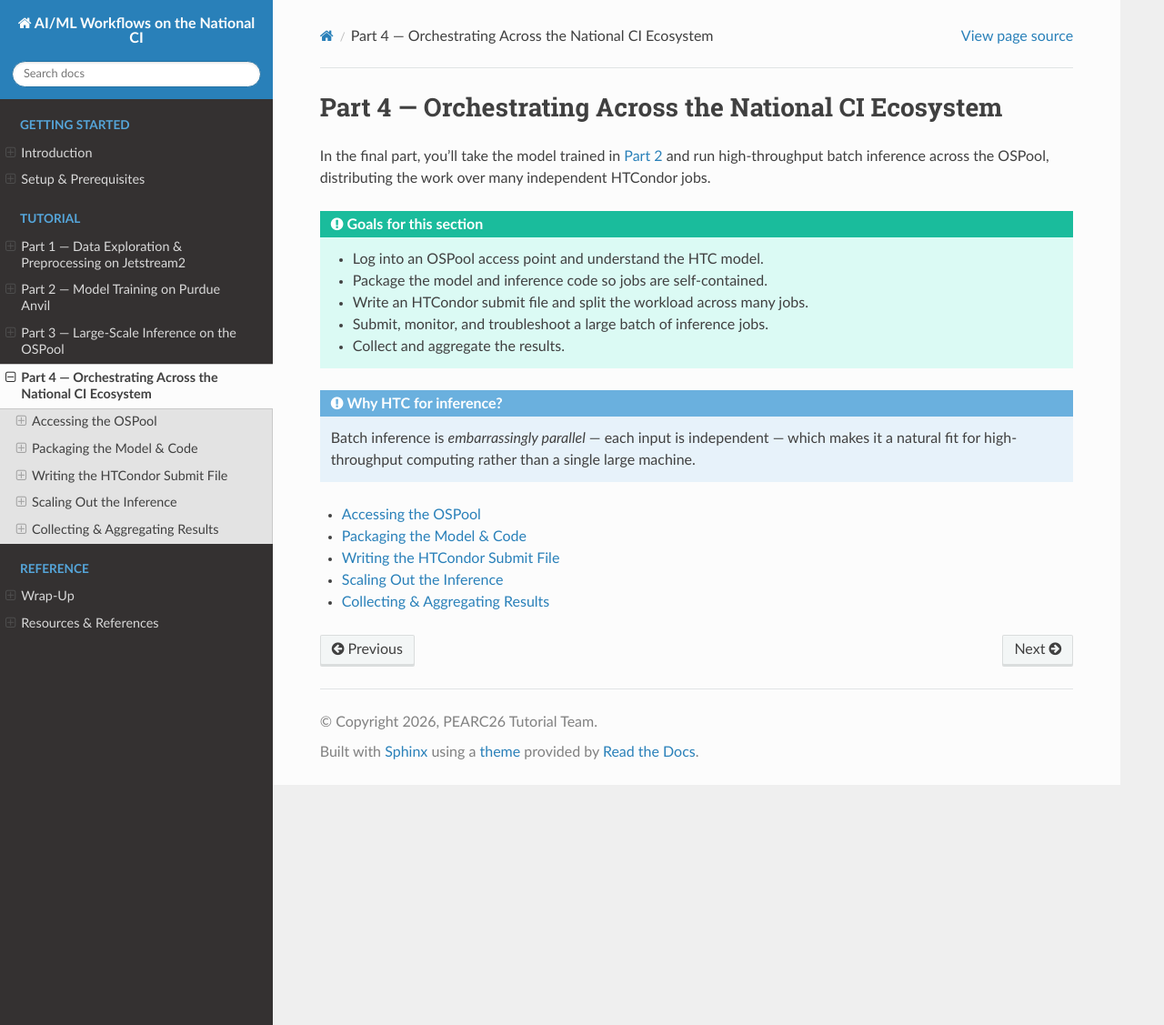
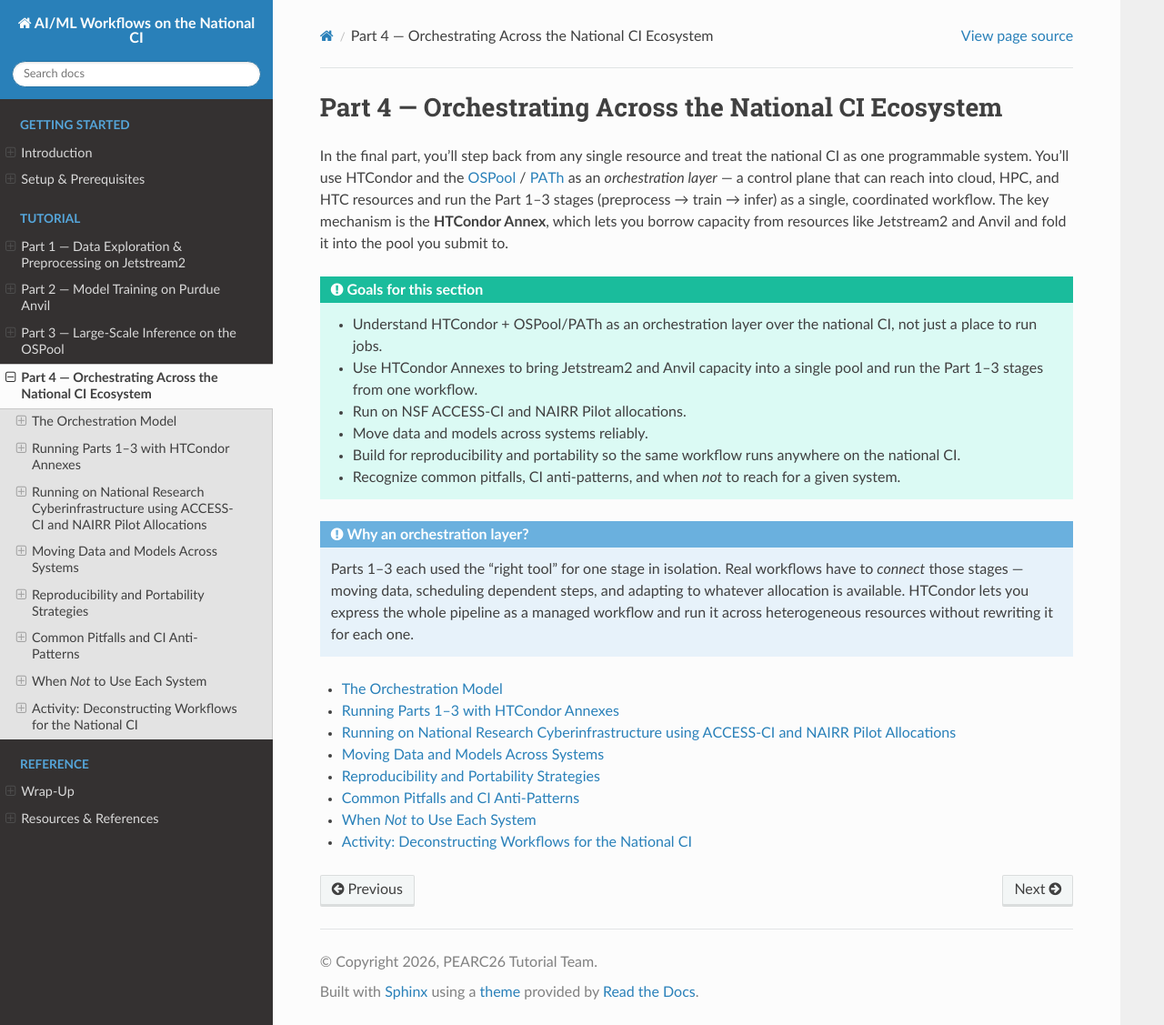
Before and after one commit to dmora127/PEARC26-AIML-on-National-CI, a Sphinx documentation site: the page built from docs/source/part4-orchestrating-across-ci/index.rst, in a window 1280 px wide and 1127 px high. Shown: the whole window at 91% size. Built offline with Sphinx 7.4.7 and the Read the Docs theme 3.1.0, drawn with Linux system fonts in a browser that asks for light colours.

Commit message:
draft of part4-orchestration

```diff
--- a/docs/source/part4-orchestrating-across-ci/index.rst
+++ b/docs/source/part4-orchestrating-across-ci/index.rst
@@ -1,31 +1,46 @@
 Part 4 — Orchestrating Across the National CI Ecosystem
-============================================
+=======================================================
 
-In the final part, you'll take the model trained in
-:doc:`Part 2 <../part2-anvil/index>` and run high-throughput batch inference
-across the OSPool, distributing the work over many independent HTCondor jobs.
+In the final part, you'll step back from any single resource and treat the
+national CI as one programmable system. You'll use HTCondor and the
+`OSPool <https://osg-htc.org/services/open_science_pool.html>`_ / `PATh
+<https://path-cc.io/>`_ as an *orchestration layer* — a control plane that can
+reach into cloud, HPC, and HTC resources and run the Part 1–3 stages
+(preprocess → train → infer) as a single, coordinated workflow. The key
+mechanism is the **HTCondor Annex**, which lets you borrow capacity from
+resources like Jetstream2 and Anvil and fold it into the pool you submit to.
 
 .. admonition:: Goals for this section
    :class: tip
 
-   - Log into an OSPool access point and understand the HTC model.
-   - Package the model and inference code so jobs are self-contained.
-   - Write an HTCondor submit file and split the workload across many jobs.
-   - Submit, monitor, and troubleshoot a large batch of inference jobs.
-   - Collect and aggregate the results.
+   - Understand HTCondor + OSPool/PATh as an orchestration layer over the
+     national CI, not just a place to run jobs.
+   - Use HTCondor Annexes to bring Jetstream2 and Anvil capacity into a single
+     pool and run the Part 1–3 stages from one workflow.
+   - Run on NSF ACCESS-CI and NAIRR Pilot allocations.
+   - Move data and models across systems reliably.
+   - Build for reproducibility and portability so the same workflow runs
+     anywhere on the national CI.
+   - Recognize common pitfalls, CI anti-patterns, and when *not* to reach for a
+     given system.
 
-.. admonition:: Why HTC for inference?
+.. admonition:: Why an orchestration layer?
    :class: note
 
-   Batch inference is *embarrassingly parallel* — each input is independent —
-   which makes it a natural fit for high-throughput computing rather than a
-   single large machine.
+   Parts 1–3 each used the "right tool" for one stage in isolation. Real
+   workflows have to *connect* those stages — moving data, scheduling
+   dependent steps, and adapting to whatever allocation is available. HTCondor
+   lets you express the whole pipeline as a managed workflow and run it across
+   heterogeneous resources without rewriting it for each one.
 
 .. toctree::
    :maxdepth: 1
 
-   accessing-ospool
-   packaging
-   submit-file
-   scaling-out
-   collecting-results
+   orchestration-model
+   annexes-across-ci
+   access-and-nairr-allocations
+   moving-data-and-models
+   reproducibility-and-portability
+   pitfalls-and-anti-patterns
+   when-not-to-use
+   activity-deconstructing-workflows
```
Also changed, not shown: docs/source/part4-orchestrating-across-ci/access-and-nairr-allocations.rst (added, +28 -0 lines), docs/source/part4-orchestrating-across-ci/accessing-ospool.rst (deleted, +0 -26 lines), docs/source/part4-orchestrating-across-ci/activity-deconstructing-workflows.rst (added, +28 -0 lines), docs/source/part4-orchestrating-across-ci/annexes-across-ci.rst (added, +28 -0 lines), docs/source/part4-orchestrating-across-ci/collecting-results.rst (deleted, +0 -17 lines), docs/source/part4-orchestrating-across-ci/moving-data-and-models.rst (added, +23 -0 lines), docs/source/part4-orchestrating-across-ci/orchestration-model.rst (added, +23 -0 lines), docs/source/part4-orchestrating-across-ci/packaging.rst (deleted, +0 -23 lines), docs/source/part4-orchestrating-across-ci/pitfalls-and-anti-patterns.rst (added, +22 -0 lines), docs/source/part4-orchestrating-across-ci/reproducibility-and-portability.rst (added, +23 -0 lines), docs/source/part4-orchestrating-across-ci/scaling-out.rst (deleted, +0 -22 lines), docs/source/part4-orchestrating-across-ci/submit-file.rst (deleted, +0 -17 lines), docs/source/part4-orchestrating-across-ci/when-not-to-use.rst (added, +27 -0 lines), docs/source/index.rst (line endings or trailing spaces).
